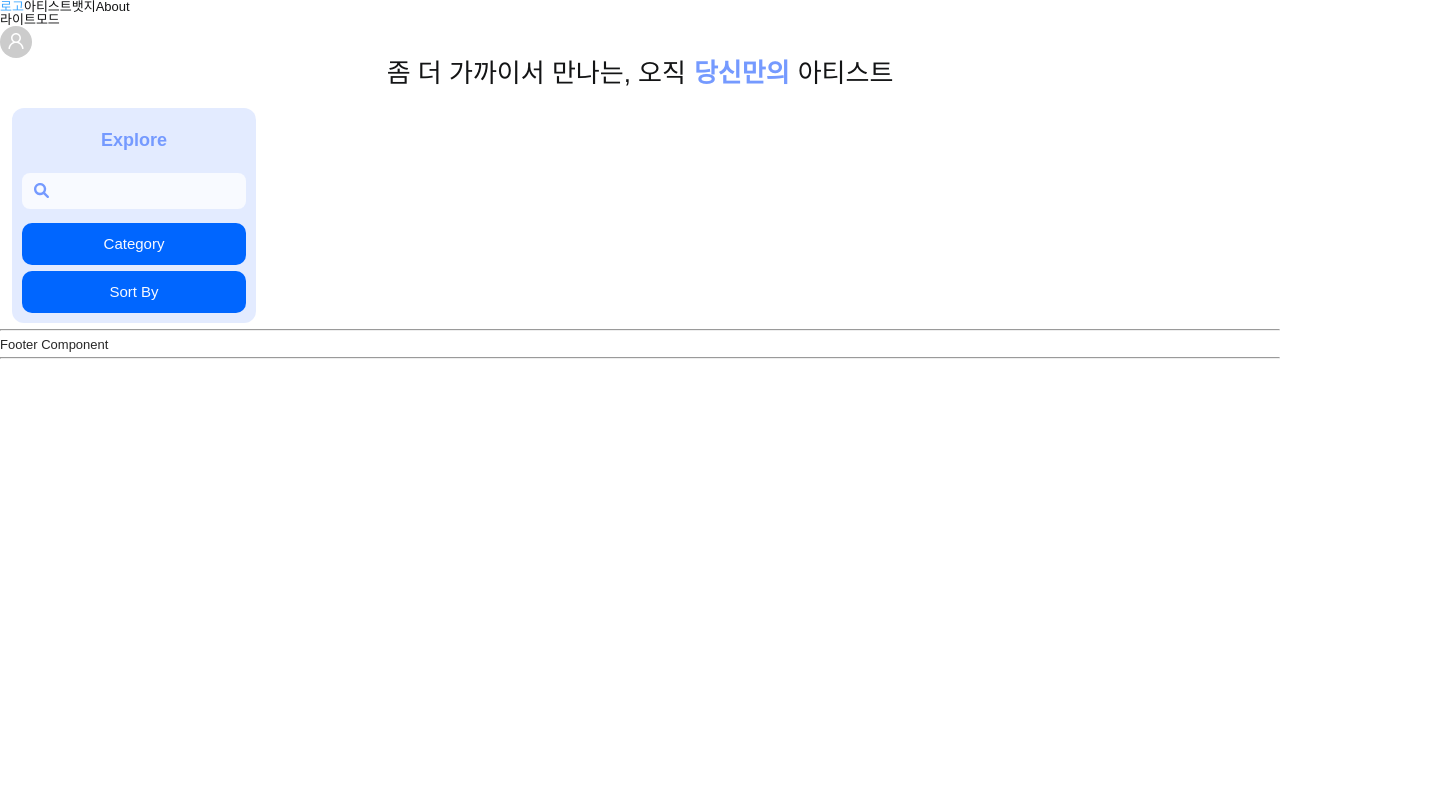
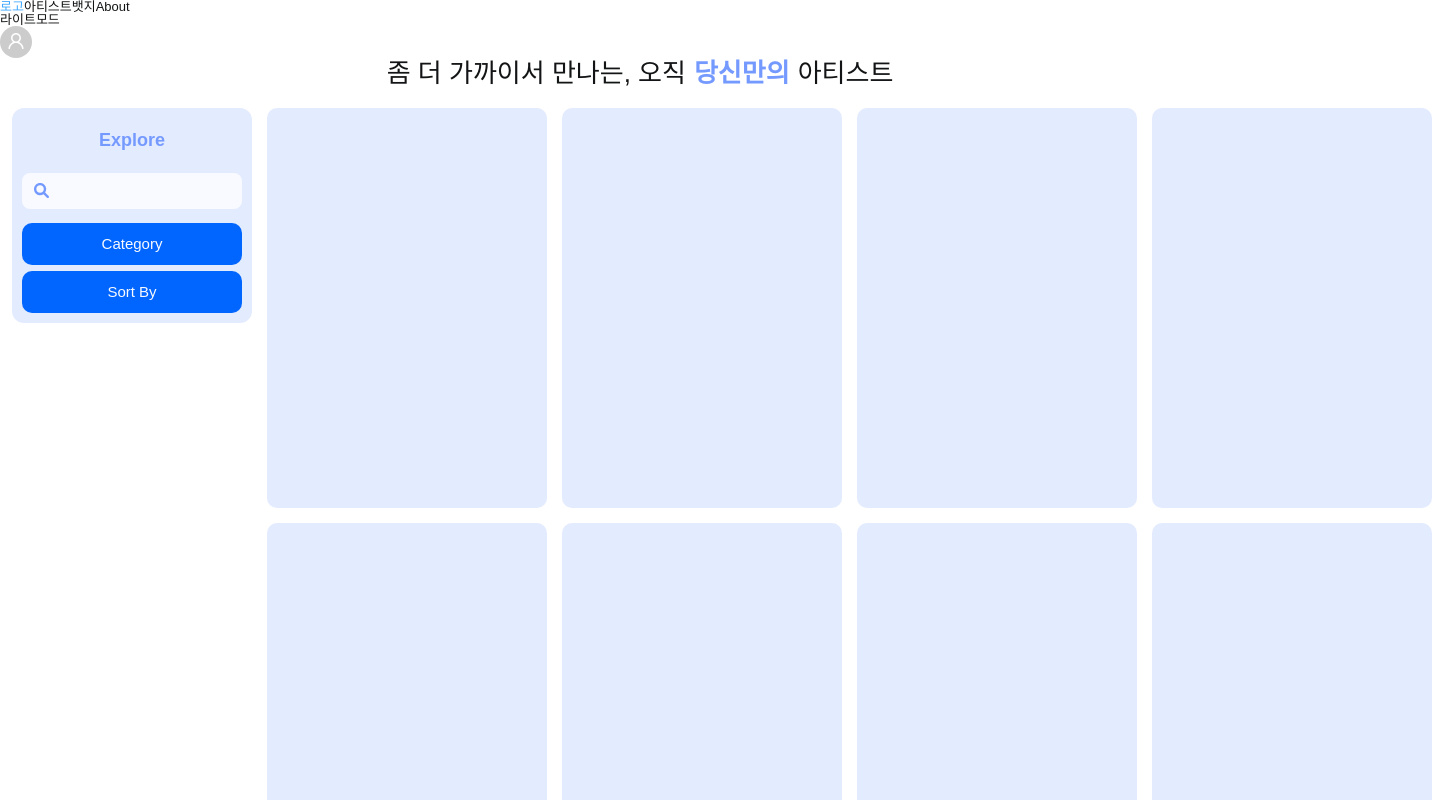
Before and after one commit to HSOOJ/UTS, a React (Create React App) app in the folder frontend/: page /artist in a window 1280 px wide. Shown: the top 800 px of the page, 1432 px wide, since content can reach past the window. Built offline with nearby package versions, Linux system fonts and the light colour scheme; a web font is replaced by a local one.

Commit message:
#S06P22A105-268 ✨ Feat: Add Card LayOut

```diff
--- /dev/null
+++ b/frontend/src/components/containers/card/Card.styled.ts
@@ -0,0 +1,17 @@
+import styled from "styled-components";
+import Palette from "../../../foundation/color/Palette";
+import { ICard } from "./Card.types";
+
+const bgColor = {
+  light: Palette.BluOpacity100,
+  dark: Palette.Nero100,
+};
+
+export const LayOut = styled.div<ICard>`
+  min-width: 280px;
+  width: 100%;
+  height: 400px;
+  border-radius: 10px;
+  background-color: ${({ isDark }) =>
+    isDark ? bgColor["dark"] : bgColor["light"]};
+`;
--- /dev/null
+++ b/frontend/src/components/containers/card/Card.tsx
@@ -0,0 +1,6 @@
+import { LayOut } from "./Card.styled";
+import { ICard } from "./Card.types";
+
+export const Card = ({ isDark }: ICard) => {
+  return <LayOut isDark={isDark}></LayOut>;
+};
--- /dev/null
+++ b/frontend/src/components/containers/card/Card.types.ts
@@ -0,0 +1,4 @@
+import { ThemeType } from "../../../global/theme";
+import { IReactNode } from "../../../types/IReactNode";
+
+export interface ICard extends IReactNode, ThemeType {}
--- /dev/null
+++ b/frontend/src/components/containers/card/index.tsx
@@ -0,0 +1,3 @@
+import { Card } from "./Card";
+
+export default Card;
--- /dev/null
+++ b/frontend/src/components/contents/market/artist/Artist.styled.ts
@@ -0,0 +1,41 @@
+import styled from "styled-components";
+
+const paddingAndGap = 15;
+const defaultGridCardMaxWidth = 320;
+const ControllerMaxWidth = 270;
+
+const large =
+  defaultGridCardMaxWidth * 4 + paddingAndGap * 4 + ControllerMaxWidth;
+
+const medium =
+  defaultGridCardMaxWidth * 3 + paddingAndGap * 3 + ControllerMaxWidth;
+
+const small =
+  defaultGridCardMaxWidth * 2 + paddingAndGap * 2 + ControllerMaxWidth;
+
+const xsmall =
+  defaultGridCardMaxWidth * 1 + paddingAndGap * 1 + ControllerMaxWidth;
+
+export const GridLayOut = styled.div`
+  display: grid;
+  grid-template-columns: repeat(5, 1fr);
+  gap: 15px;
+  width: 100%;
+  max-width: 1660px;
+  height: 100%;
+
+  @media screen and (max-width: ${large}px) {
+    grid-template-columns: repeat(4, 1fr);
+  }
+
+  @media screen and (max-width: ${medium}px) {
+    grid-template-columns: repeat(3, 1fr);
+  }
+
+  @media screen and (max-width: ${small}px) {
+    grid-template-columns: repeat(2, 1fr);
+  }
+  @media screen and (max-width: ${xsmall}px) {
+    grid-template-columns: repeat(1, 1fr);
+  }
+`;
--- /dev/null
+++ b/frontend/src/components/contents/market/artist/Artist.tsx
@@ -0,0 +1,14 @@
+import { GridLayOut } from "./Artist.styled";
+import ArtistItem from "./artistItem";
+
+export const Artist = () => {
+  return (
+    <GridLayOut>
+      {[1, 2, 3, 4, 5, 6, 7, 8, 9, 10, 11, 12].map((idx) => (
+        <ArtistItem>holy shit</ArtistItem>
+      ))}
+    </GridLayOut>
+  );
+};
+
+export default Artist;
--- /dev/null
+++ b/frontend/src/components/contents/market/artist/artistItem/ArtistItem.tsx
@@ -0,0 +1,15 @@
+import { useRecoilValue } from "recoil";
+import { themeAtom } from "../../../../../recoil/theme";
+import { IReactNode } from "../../../../../types/IReactNode";
+import Card from "../../../../containers/card";
+import LetterBox from "../../../../containers/letterBox/LetterBox";
+
+export const ArtistItem = ({ children }: IReactNode) => {
+  const isDark = useRecoilValue(themeAtom).isDark;
+
+  return (
+    <Card isDark={isDark}>
+      <LetterBox size="h1">{children}</LetterBox>
+    </Card>
+  );
+};
--- /dev/null
+++ b/frontend/src/components/contents/market/artist/artistItem/index.tsx
@@ -0,0 +1,3 @@
+import { ArtistItem } from "./ArtistItem";
+
+export default ArtistItem;
--- /dev/null
+++ b/frontend/src/components/contents/market/artist/index.tsx
@@ -0,0 +1 @@
+export { default as ArtistList } from "./Artist";
--- a/frontend/src/pages/contents/artist/Artist.tsx
+++ b/frontend/src/pages/contents/artist/Artist.tsx
@@ -1,7 +1,7 @@
 import styled from "styled-components";
 import { Controller } from "../../../components/contents/market/controller";
 import { ArtistMarketHeader } from "../../../components/contents/market/marketHeader";
-// import { ArtistList } from "../../../components/contents/market/artist";
+import { ArtistList } from "../../../components/contents/market/artist";
 import { useRecoilValue } from "recoil";
 import { themeAtom } from "../../../recoil/theme";
 import { Menu } from "../../../components/contents/market/controller/Controller.types";
@@ -35,7 +35,7 @@ export const Artist = () => {
           isDark={isDark}
           menuList={artistMenuList}
         />
-        {/* <ArtistList /> */}
+        <ArtistList />
       </MarketPlaceLayOut>
     </ArtistPageLayOut>
   );
@@ -51,7 +51,7 @@ const MarketPlaceLayOut = styled.div`
   display: flex;
   width: 100%;
   padding: 0px 12px;
-  max-width: ${280 + 15 * 4 + 350 * 4}px;
+  max-width: ${270 + 15 * 5 + 320 * 5}px;
   min-width: 350px;
   gap: 15px;
 `;
```
Also changed, not shown: 1 other file (tests, documents, lock files or other folders).
